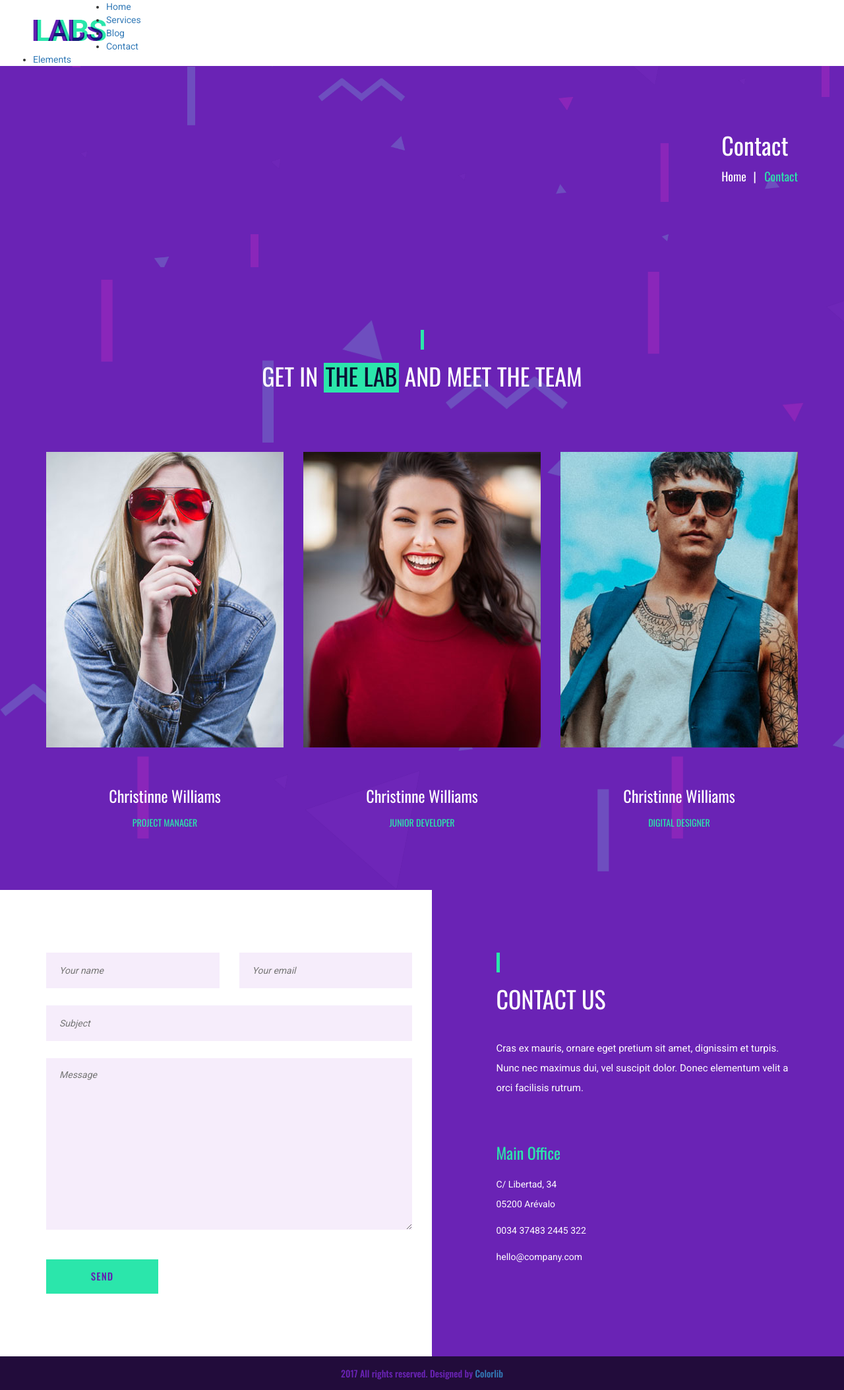
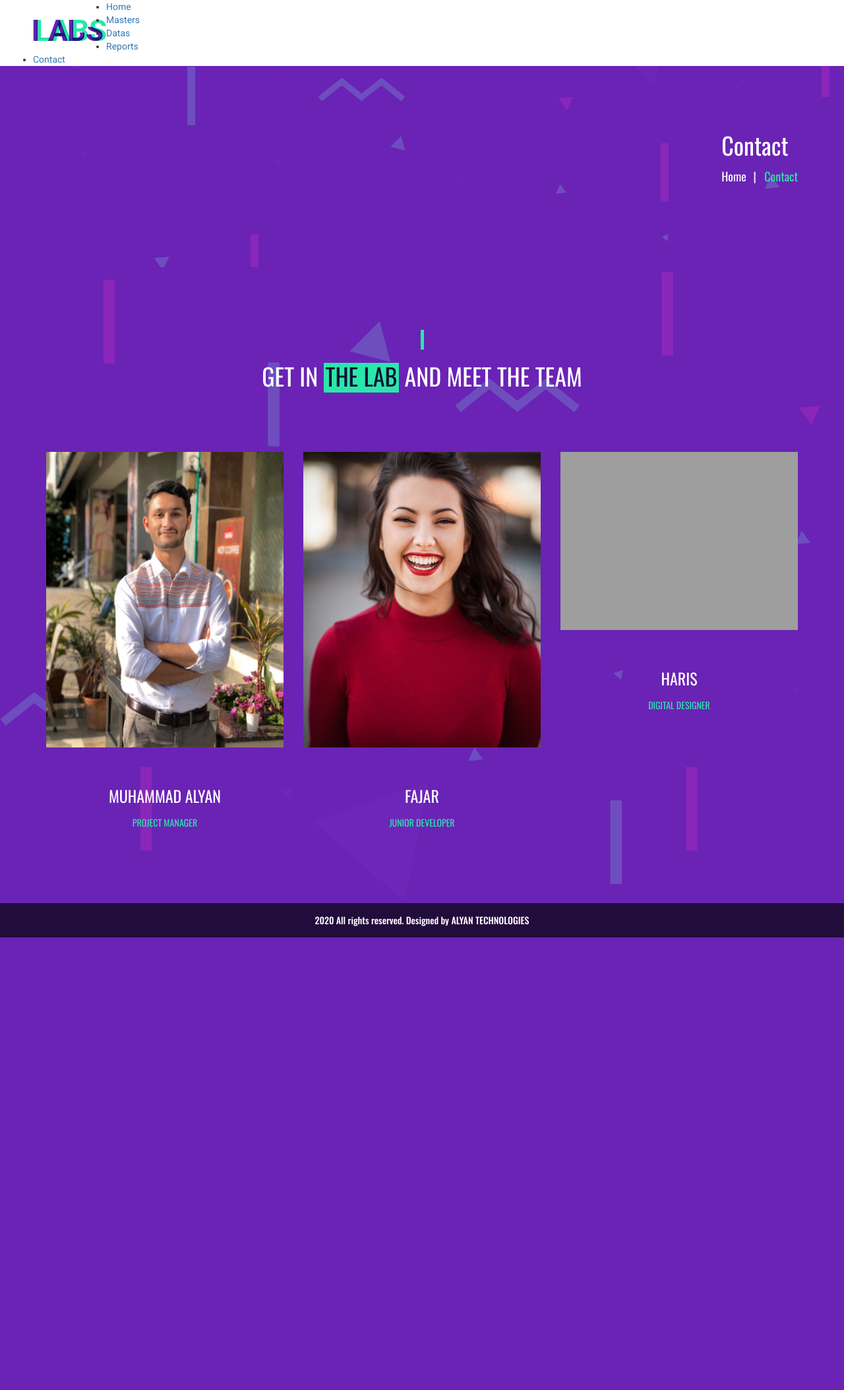
Before and after one commit to MUHAMMADALYAN/Hospital_Billing_System, a Django app: page /contact.html in a window 1280 px wide. Shown: the whole page at 66% size. After the commit the page ends 1421 px from the top, so only its background shows below. Run offline with Django 3.2, Linux system fonts and the light colour scheme; some libraries are stand-ins or nearby versions; grey boxes are pictures that could not be loaded.

Commit message:
New features are added

```diff
--- a/assets/css/style.css
+++ b/assets/css/style.css
@@ -785,7 +785,7 @@
 	border: none;
 	background: #f6edfb;
 	padding: 15px 20px;
-	height: 260px;
+	height: 60px;
 }
 
 .form-class textarea:focus,
--- a/module1/models.py
+++ b/module1/models.py
@@ -9,14 +9,13 @@
     discount=models.PositiveIntegerField()
     quantity = models.PositiveIntegerField()
 
-class client(models.Model):
+class Client(models.Model):
     name=models.CharField(max_length=200)
     Adress= models.CharField(max_length=200)
     Phone=models.PositiveIntegerField()
-    Discount=models.PositiveIntegerField()
     Email= models.CharField(max_length=200)
 
-class item(models.Model):
+class Item(models.Model):
     party = models.CharField(max_length=200)
     Item=models.CharField(max_length=200)
     Rate=models.PositiveIntegerField()
--- a/module1/views.py
+++ b/module1/views.py
@@ -4,17 +4,14 @@
 
 # Create your views here.
 from module1.form import *
-from module1.models import Sale, item
+from module1.models import Sale, Item
 
 
 def home(request):
-
-
     if request.method == 'POST':
         product(request)
         return redirect('/')
     else:
-
         dic = item_report()
         context = {'dic': dic}
         return render(request,'home.html',context)
@@ -23,7 +20,10 @@
     return render(request,'contact.html')
 
 def reports(request):
-    return render(request,'reports.html')
+    m=report()
+    p,c=medicine_reports()
+    context = {'m': m,'p':p,'c':c}
+    return render(request,'reports.html',context)
 
 def masters(request):
     if request.method == 'POST':
@@ -46,8 +46,8 @@
     #So, if we have 3 cars in our database, Car 1, Car 2, and Car 3, all these will be stored in the all_objects variable.
     for obj in allsales:
         total=total+ obj.price
-    allclients = client.objects.all()
-    allitems=item.objects.all()
+    allclients = Client.objects.all()
+    allitems=Item.objects.all()
     context = {'allsales': allsales,'total':total ,'allclients' : allclients,'allitems':allitems}
     return render(request, 'datas', context)
 
@@ -55,10 +55,42 @@
 # this fun will get all medicines name stored in the database and display in medicine entry module
 # here we have used set() in order to avoid duplicate value an then convert it into dictonary to move into html page
 def item_report():
-    io = item.objects.all()
+    io = Item.objects.all()
     st = set()
     for i in io:
         it=i.Item
         st.add(it)
     dic = dict.fromkeys(st)
     return dic
+
+
+
+def report():
+    so = Sale.objects.all()
+    # initializing list or array
+    a=[]
+    for i in so:
+        it=i.medicine_name
+        # adding medicines names in list
+        a.append(it)
+        #removing duplications using dicitionary
+    mylist = list(dict.fromkeys(a))
+    return mylist
+
+def medicine_reports():
+    tp=[]
+    sp=[]
+    total_price=0
+    sold_packets=0
+    medicine_list=report()
+    so = Sale.objects.all()
+    for m in medicine_list:
+        for s in so:
+            if m == s.medicine_name:
+                total_price=total_price+(s.price)
+                sold_packets=sold_packets+(s.quantity)
+        tp.append(total_price)
+        sp.append(sold_packets)
+        total_price = 0
+        sold_packets = 0
+    return tp,sp
--- a/templates/contact.html
+++ b/templates/contact.html
@@ -47,10 +47,11 @@
 		<nav>
 			<ul class="menu-list">
 				<li><a href="home.html">Home</a></li>
-				<li><a href="masters">Services</a></li>
-				<li><a href="datas">Blog</a></li>
+				<li><a href="masters">Masters</a></li>
+				<li><a href="datas">Datas</a></li>
+                <li><a href="reports">Reports</a></li>
 				<li class="active"><a href="contact.html">Contact</a></li>
-				<li><a href="elements.html">Elements</a></li>
+
 			</ul>
 		</nav>
 	</header>
@@ -64,7 +65,7 @@
 			<div class="page-info">
 				<h2>Contact</h2>
 				<div class="page-links">
-					<a href="#">Home</a>
+					<a href="home.html">Home</a>
 					<span>Contact</span>
 				</div>
 			</div>
@@ -84,8 +85,8 @@
 				<!-- single member -->
 				<div class="col-sm-4">
 					<div class="member">
-						<img src="{%static "img/team/1.jpg"%}" alt="">
-						<h2>Christinne Williams</h2>
+						<img src="{%static "img/team/a7.jpg"%}" alt="">
+						<h2>MUHAMMAD ALYAN</h2>
 						<h3>Project Manager</h3>
 					</div>
 				</div>
@@ -93,67 +94,34 @@
 				<div class="col-sm-4">
 					<div class="member">
 						<img src="{%static "img/team/2.jpg"%}" alt="">
-						<h2>Christinne Williams</h2>
+						<h2>FAJAR</h2>
 						<h3>Junior developer</h3>
 					</div>
 				</div>
 				<!-- single member -->
 				<div class="col-sm-4">
 					<div class="member">
-						<img src="{%static "img/team/3.jpg"%}" alt="">
-						<h2>Christinne Williams</h2>
+						<img src="{%static "img/team/a1.jpg"%}" alt="">
+						<h2>HARIS</h2>
 						<h3>Digital designer</h3>
 					</div>
 				</div>
 			</div>
+            <br>
+
+
 		</div>
 	</div>
 	<!-- Team Section end-->
 
 
 
-	<!-- Contact section -->
-	<div class="contact-section spad fix">
-		<div class="container">
-			<div class="row">
-				<!-- contact info -->
-				<div class="col-md-5 col-md-offset-1 contact-info col-push">
-					<div class="section-title left">
-						<h2>Contact us</h2>
-					</div>
-					<p>Cras ex mauris, ornare eget pretium sit amet, dignissim et turpis. Nunc nec maximus dui, vel suscipit dolor. Donec elementum velit a orci facilisis rutrum. </p>
-					<h3 class="mt60">Main Office</h3>
-					<p class="con-item">C/ Libertad, 34 <br> 05200 Arévalo </p>
-					<p class="con-item">0034 37483 2445 322</p>
-					<p class="con-item">hello@company.com</p>
-				</div>
-				<!-- contact form -->
-				<div class="col-md-6 col-pull">
-					<form class="form-class" id="con_form">
-						<div class="row">
-							<div class="col-sm-6">
-								<input type="text" name="name" placeholder="Your name">
-							</div>
-							<div class="col-sm-6">
-								<input type="text" name="email" placeholder="Your email">
-							</div>
-							<div class="col-sm-12">
-								<input type="text" name="subject" placeholder="Subject">
-								<textarea name="message" placeholder="Message"></textarea>
-								<button class="site-btn">send</button>
-							</div>
-						</div>
-					</form>
-				</div>
-			</div>
-		</div>
-	</div>
-	<!-- Contact section end-->
+
 
 
 	<!-- Footer section -->
 	<footer class="footer-section">
-		<h2>2017 All rights reserved. Designed by <a href="https://colorlib.com" target="_blank">Colorlib</a></h2>
+		<h2 style="color: #FFFFFF">2020 All rights reserved. Designed by ALYAN TECHNOLOGIES</h2>
 	</footer>
 	<!-- Footer section end -->
 
@@ -165,7 +133,6 @@
 	<script src="{%static "js/magnific-popup.min.js" %}"></script>
 	<script src="{%static "js/owl.carousel.min.js" %}"></script>
 	<script src="{%static "js/circle-progress.min.js" %}"></script>
-	<script src="https://maps.googleapis.com/maps/api/js?key=AIzaSyB0YyDTa0qqOjIerob2VTIwo_XVMhrruxo"></script>
 	<script src="{%static "js/map.js" %}"></script>
 	<script src="{%static "js/main.js" %}"></script>
 </body>
```
Also changed, not shown: module1/form.py (+4 -3 lines), templates/home.html (+24 -81 lines), module1/migrations/0002_client_item.py (deleted), static/img/h1.jpg (deleted), static/img/h2.jpg (added), static/img/team/a7.jpg (added), 2 other files.
